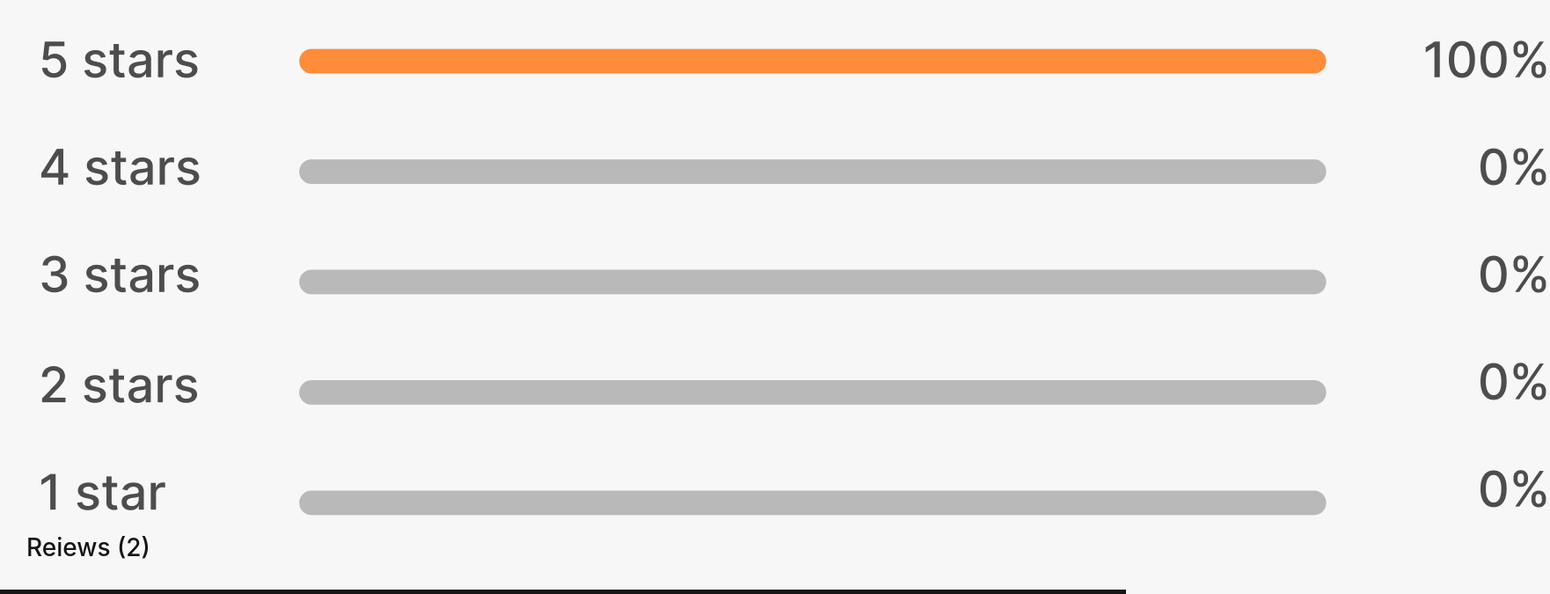
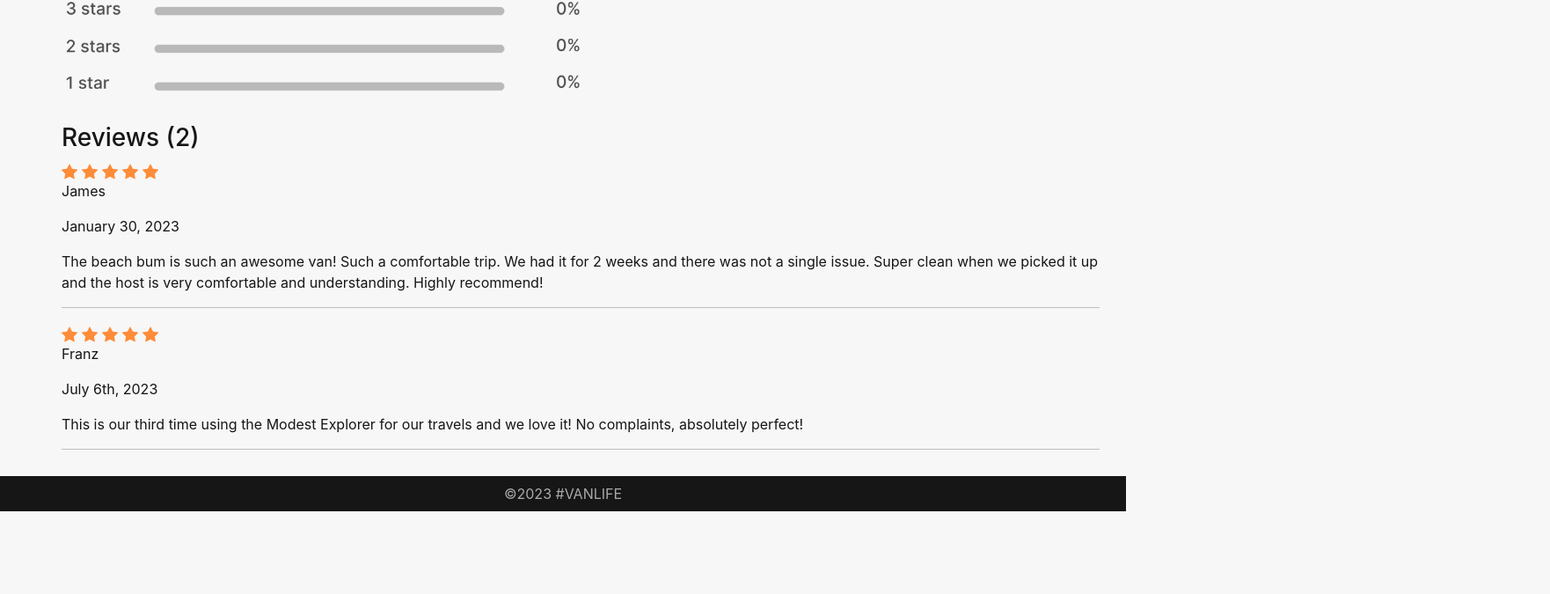
Before and after one commit to Savin97/my-van-life, a React (Create React App) app: page /host/reviews in a window 1280 px wide. Shown: the part 397-1072 px from the top of the page at 88% size, 1762 px wide, since content can reach past the window. After the commit the page ends 978 px from the top, so only its background shows below. Built offline with nearby package versions, Linux system fonts and the light colour scheme; no server answers; sample sign-in values are in the browser's storage; what miragejs would draw is missing.

Commit message:
14-12-23

```diff
--- a/src/index.css
+++ b/src/index.css
@@ -70,6 +70,14 @@ header a {
   text-decoration: none;
   color: #4d4d4d;
   font-weight: 600;
+  margin-left: 40px;
+
+}
+
+header a:hover{
+  text-decoration: underline;
+  color: #4d4d4d;
+  font-weight: 700;
   margin-left: 40px;
 
 }
@@ -355,12 +363,22 @@ footer{
   font-weight: 500;
 }
 
+.host-nav-container nav a:hover{
+  text-decoration: underline;
+  color: black;
+  font-weight: 700;
+}
+
 .dashboard-container{
   margin-left: 40px;
 }
 
 .dashboard-container section{
   margin-bottom: 30px;
+}
+
+.host-van-detail-info{
+  max-width: 1000px;
 }
 
 /*Income page*/
@@ -385,6 +403,8 @@ footer{
 .host-vans-container a{
   text-decoration: none;
 }
+
+
 
 .host-van-card{
   cursor: pointer;
@@ -425,6 +445,12 @@ footer{
   color: #161616;
 }
 
+.back-link:hover{
+  text-decoration: underline;
+  color: black;
+  font-weight: 700;
+}
+
 .host-van-detail-container{
   margin-top: 30px;
 }
@@ -441,6 +467,21 @@ footer{
   height: 200px;
   margin-bottom: 30px;
   margin-right: 30px;
+}
+
+/*REVIEWS PAGE*/
+.host-reviews{
+  margin-left: 40px;
+}
+
+.graph{
+  margin-bottom: 30px;
+}
+
+.review-star{
+  color: #ff8c38;
+  margin-right: 5px;
+  font-size: 18px;
 }
 
 /*LOGIN PAGE*/
--- a/src/pages/Host/Dashboard.jsx
+++ b/src/pages/Host/Dashboard.jsx
@@ -62,7 +62,7 @@ export default function Dashboard() {
             <section>
                 <div className="listed-vans-header">
                     <h2>Your listed vans</h2>
-                    <Link to="vans">View all</Link>
+                    <Link className="back-link" to="vans">View all</Link>
                 </div>
                 {loading && !hostVans ? ""
                 : renderHostVans(hostVans) }
--- a/src/pages/Host/HostVanInfo.jsx
+++ b/src/pages/Host/HostVanInfo.jsx
@@ -5,7 +5,7 @@ export default function HostVanInfo() {
     const {currentVan} = useOutletContext();
     console.log(currentVan)
     return(
-        <div>
+        <div className="host-van-detail-info">
             <p><span style={{fontWeight: 700}}>Name: </span>{currentVan.name}</p>
             <p><span style={{fontWeight: 700}}>Category: </span>{currentVan.type}</p>
             <p><span style={{fontWeight: 700}}>Description: </span>{currentVan.description}</p>
--- a/src/pages/Host/Reviews.jsx
+++ b/src/pages/Host/Reviews.jsx
@@ -1,7 +1,33 @@
 import {Link} from "react-router-dom";
+import { BsStarFill } from "react-icons/bs"
 import graph_img from "../../images/reviews-graph.png"
 
 export default function Reviews() {
+    const reviewsData = [
+        {starRating: 5, name: "James", date: "January 30, 2023",
+         text: "The beach bum is such an awesome van! Such a comfortable trip. \
+         We had it for 2 weeks and there was not a single issue. \
+         Super clean when we picked it up and the host is very comfortable and understanding. Highly recommend!"},
+        {starRating: 5, name: "Franz", date: "July 6th, 2023",
+         text: "This is our third time using the Modest Explorer for our travels and we love it!\
+         No complaints, absolutely perfect!" }
+        ]
+
+    const reviewsHTML =  reviewsData.map( (review, index) => (
+            <div key ={index} className = "review-item">
+                {[...Array(review.starRating)].map((_, i) => (
+                            <BsStarFill fill="#ff8c38" className="review-star" key={i} />
+                        ))}
+                <div>
+                    <p className="name">{review.name}</p>
+                    <p className="date">{review.date}</p>
+                </div>
+                <p>{review.text}</p>
+                <hr />
+            </div>
+    ))
+
+
     return (
         <section className="host-reviews">
             <div className="top-text">
@@ -11,12 +37,14 @@ export default function Reviews() {
                 </p>
             </div>
             <img
-                className="graph"
+                className="graph col-lg-6 col-md-9 col-sm-12"
                 src={graph_img}
                 alt="Review graph"
             />
-            <h3>Reiews (2)</h3>
-
+            <h3>Reviews (2)</h3>
+            <div className="reviews">
+                {reviewsHTML}
+            </div>
 
         </section>
     )
```
